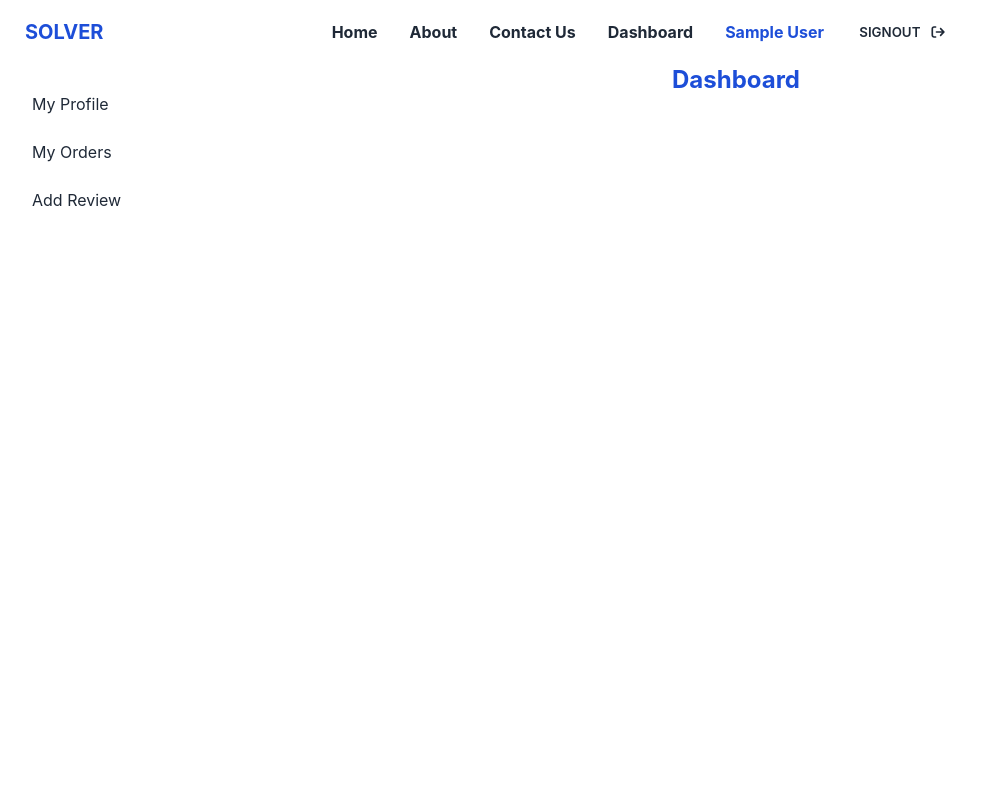
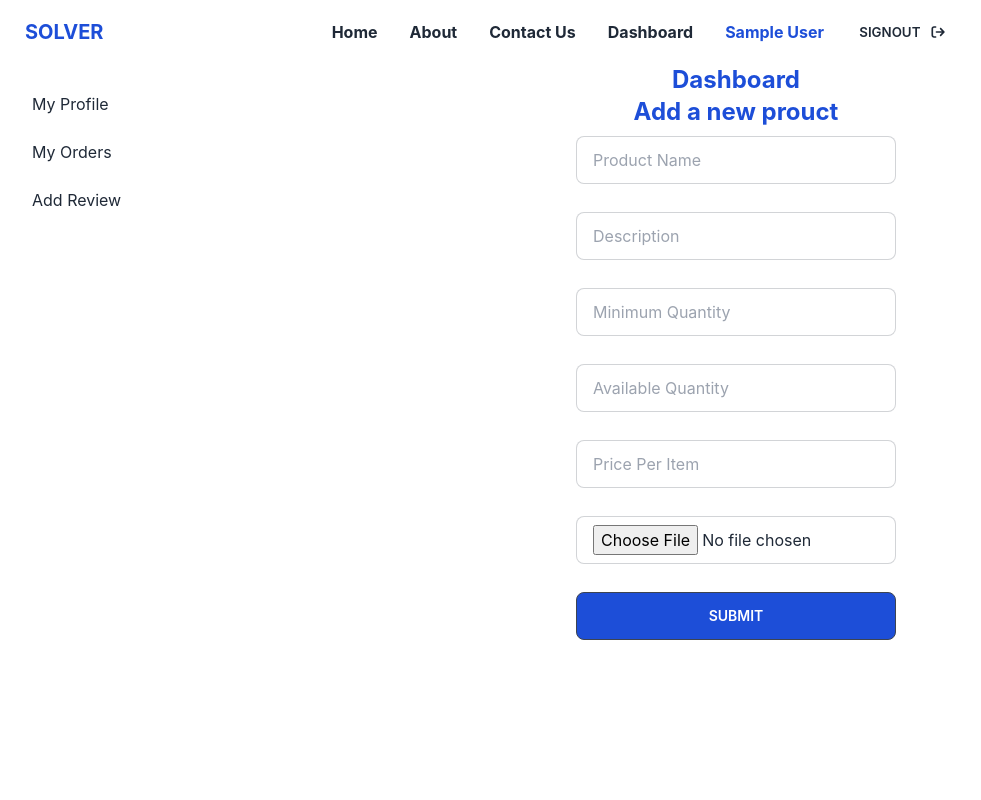
Before and after one commit to shdhrubo/manufacturer-client, a React (Create React App) app: page /dashboard/addproducts in a window 1280 px wide. Shown: the top 800 px of the page, without its empty margins (0-981 px from the left). Built offline with nearby package versions, Linux system fonts and the light colour scheme; no server answers; sample sign-in values are in the browser's storage.

Commit message:
new product added to db

```diff
--- a/src/components/Dashboard/AddProducts.js
+++ b/src/components/Dashboard/AddProducts.js
@@ -1,11 +1,194 @@
-import React from 'react';
+import React from "react";
+import { useForm } from "react-hook-form";
+import { toast } from "react-toastify";
 
 const AddProducts = () => {
-    return (
-        <div>
+  const {
+    handleSubmit,
+    reset,
+    register,
+    formState: { errors },
+  } = useForm();
 
+  const imageStorageKey = "d4cef6c6596f6dea3eda3874f25bf4d5";
+
+  const onSubmit = async (data) => {
+    console.log(data);
+    const image = data?.image[0];
+    const formData = new FormData();
+    formData.append("image", image);
+    const url = `https://api.imgbb.com/1/upload?key=${imageStorageKey}`;
+    fetch(url, {
+      method: "POST",
+      body: formData,
+    })
+      .then((res) => res.json())
+      .then((result) => {
+        if (result.success) {
+          const img = result.data.url;
+          const product = {
+            name: data.name,
+            description: data.description,
+            minimum: data.minimum,
+            available: data.available,
+            price: data.price,
+            img: img,
+          };
+
+          fetch("http://localhost:5000/services", {
+            method: "POST",
+            headers: {
+              "content-type": "application/json",
+            },
+            body: JSON.stringify(product),
+          })
+            .then((res) => res.json())
+            .then((inserted) => {
+              if (inserted.insertedId) {
+                toast.success("Products Added Sucessfully!");
+                reset();
+              } else {
+                toast.error("Failed");
+              }
+            });
+        }
+      });
+  };
+
+  return (
+    <div>
+      <h4 className="text-2xl text-blue-700 font-bold">Add a new prouct</h4>
+      <form
+        onSubmit={handleSubmit(onSubmit)}
+        className="grid grid-cols-1 gap-3 justify-items-center mt-2"
+      >
+        <div className="form-control w-full max-w-xs">
+          <input
+            type="text"
+            placeholder="Product Name"
+            className="input input-bordered w-full max-w-xs"
+            {...register("name", {
+              required: {
+                value: true,
+                message: "Name is Required",
+              },
+            })}
+          />
+          <label className="label">
+            {errors.name?.type === "required" && (
+              <span className="label-text-alt text-red-500">
+                {errors.name.message}
+              </span>
+            )}
+          </label>
         </div>
-    );
+        <div className="form-control w-full max-w-xs">
+          <input
+            type="text"
+            placeholder="Description"
+            className="input input-bordered w-full max-w-xs"
+            {...register("description", {
+              required: {
+                value: true,
+                message: "Description is Required",
+              },
+            })}
+          />
+          <label className="label">
+            {errors.description?.type === "required" && (
+              <span className="label-text-alt text-red-500">
+                {errors.description.message}
+              </span>
+            )}
+          </label>
+        </div>
+        <div className="form-control w-full max-w-xs">
+          <input
+            type="number"
+            placeholder="Minimum Quantity"
+            className="input input-bordered w-full max-w-xs"
+            {...register("minimum", {
+              required: {
+                value: true,
+                message: "Minimum Quantity is Required",
+              },
+            })}
+          />
+          <label className="label">
+            {errors.minimum?.type === "required" && (
+              <span className="label-text-alt text-red-500">
+                {errors.minimum.message}
+              </span>
+            )}
+          </label>
+        </div>
+        <div className="form-control w-full max-w-xs">
+          <input
+            type="number"
+            placeholder="Available Quantity"
+            className="input input-bordered w-full max-w-xs"
+            {...register("available", {
+              required: {
+                value: true,
+                message: "Available Quantity is Required",
+              },
+            })}
+          />
+          <label className="label">
+            {errors.avilable?.type === "required" && (
+              <span className="label-text-alt text-red-500">
+                {errors.available.message}
+              </span>
+            )}
+          </label>
+        </div>
+        <div className="form-control w-full max-w-xs">
+          <input
+            type="number"
+            placeholder="Price Per Item "
+            className="input input-bordered w-full max-w-xs"
+            {...register("price", {
+              required: {
+                value: true,
+                message: "Price is Required",
+              },
+            })}
+          />
+          <label className="label">
+            {errors.price?.type === "required" && (
+              <span className="label-text-alt text-red-500">
+                {errors.price.message}
+              </span>
+            )}
+          </label>
+        </div>
+        <div className="form-control w-full max-w-xs">
+          <input
+            type="file"
+            className="input input-bordered w-full max-w-xs pt-2"
+            {...register("image", {
+              required: {
+                value: true,
+                message: "Image is Required",
+              },
+            })}
+          />
+          <label className="label">
+            {errors.image?.type === "required" && (
+              <span className="label-text-alt text-red-500">
+                {errors.image.message}
+              </span>
+            )}
+          </label>
+        </div>
+        <input
+          type="submit"
+          value="Submit"
+          className="btn bg-blue-700 w-full max-w-xs"
+        />
+      </form>
+    </div>
+  );
 };
 
 export default AddProducts;
```
